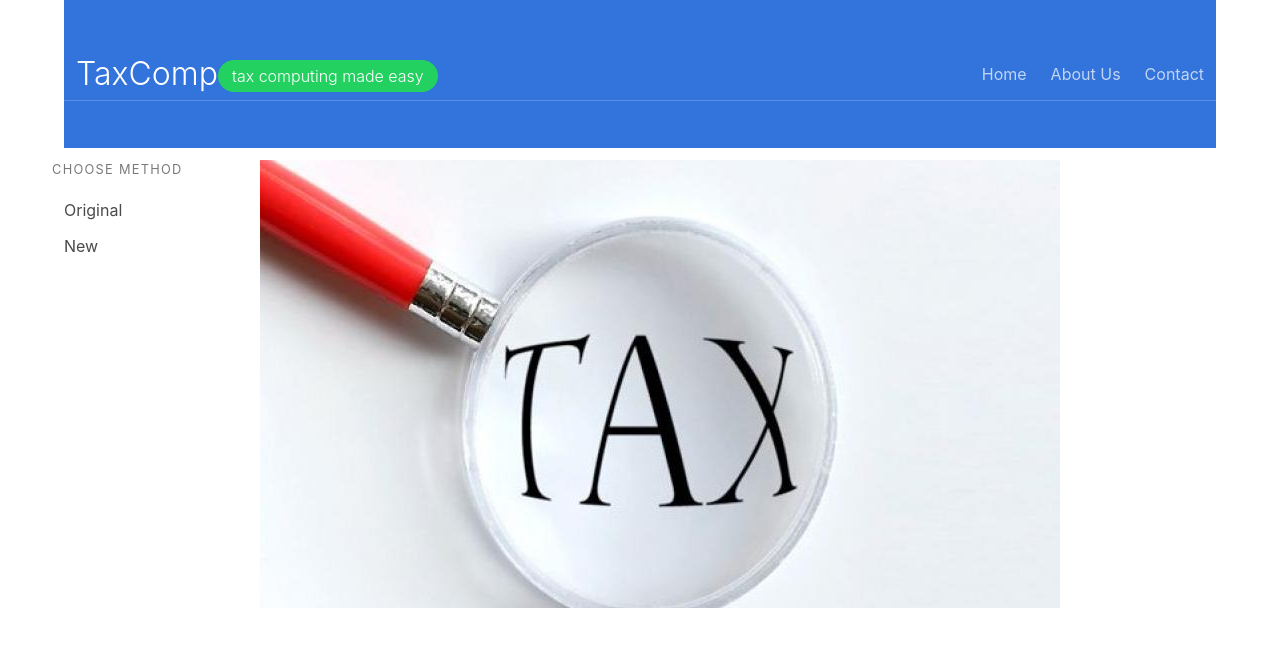
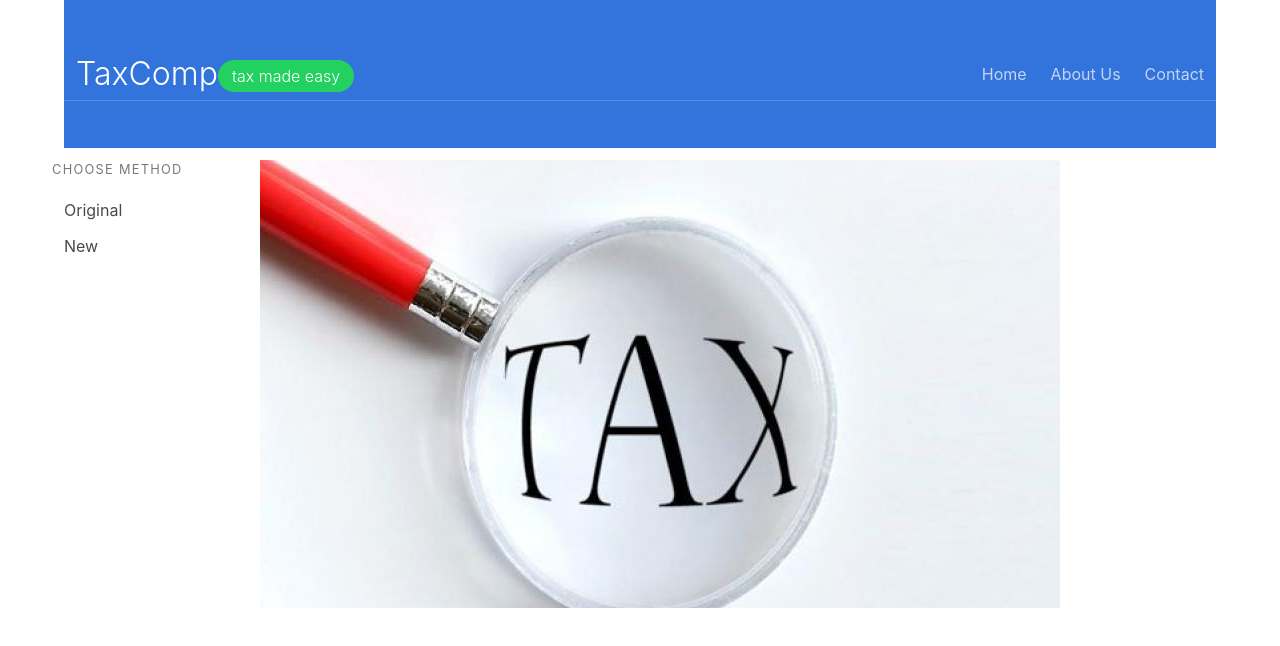
Before and after one commit to gagabon501/gagabon501.github.io, a plain HTML site: page index.html in a window 1280 px wide. Shown: the top 646 px of the page. Drawn offline with Linux system fonts and the light colour scheme.

Commit message:
Initial commit

```diff
--- a/index.html
+++ b/index.html
@@ -20,7 +20,7 @@
       		<nav class="nav">
         			<div class="nav-left">
           			<a href="index.html" class="nav-item is-active">
-            			<p class="title">TaxComp<span class="tag is-success is-medium">tax computing made easy</span></p>
+            			<p class="title">TaxComp<span class="tag is-success is-medium">tax made easy</span></p>
           			</a>
         			</div>
 
```
